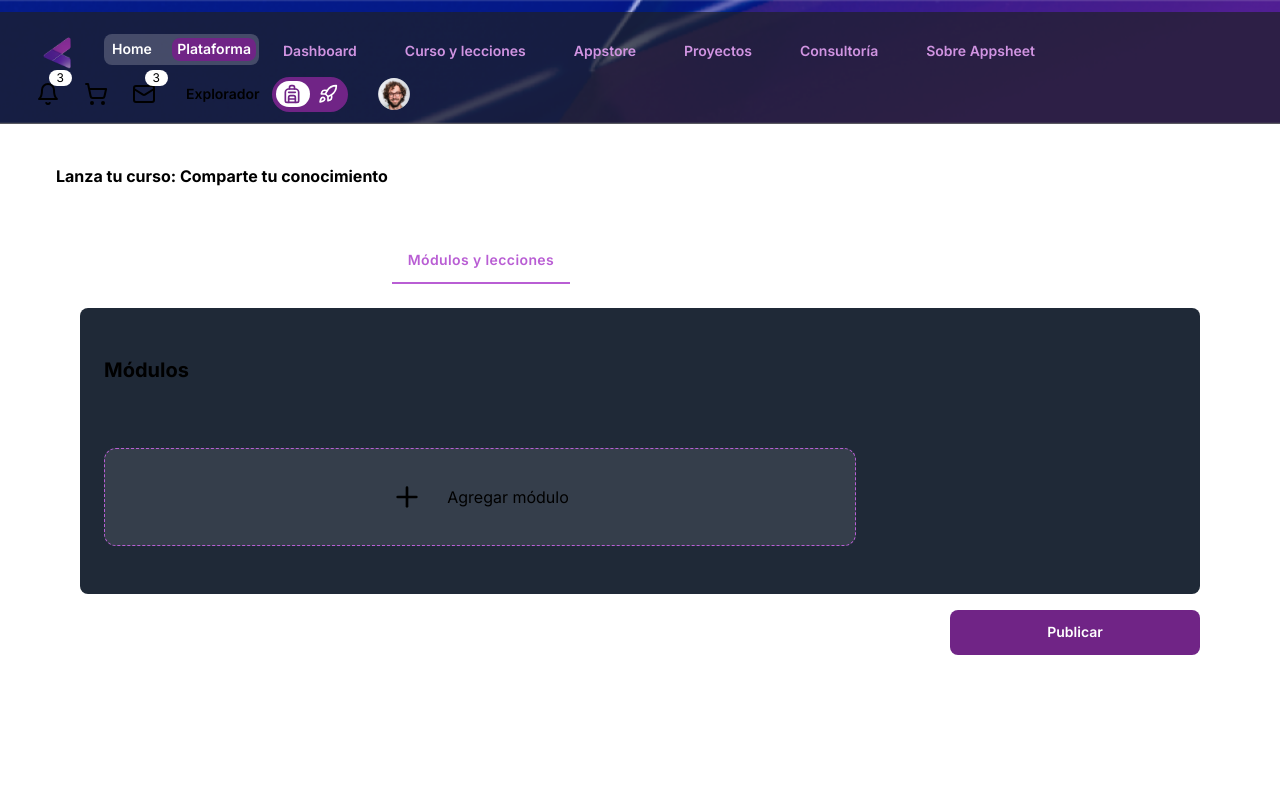
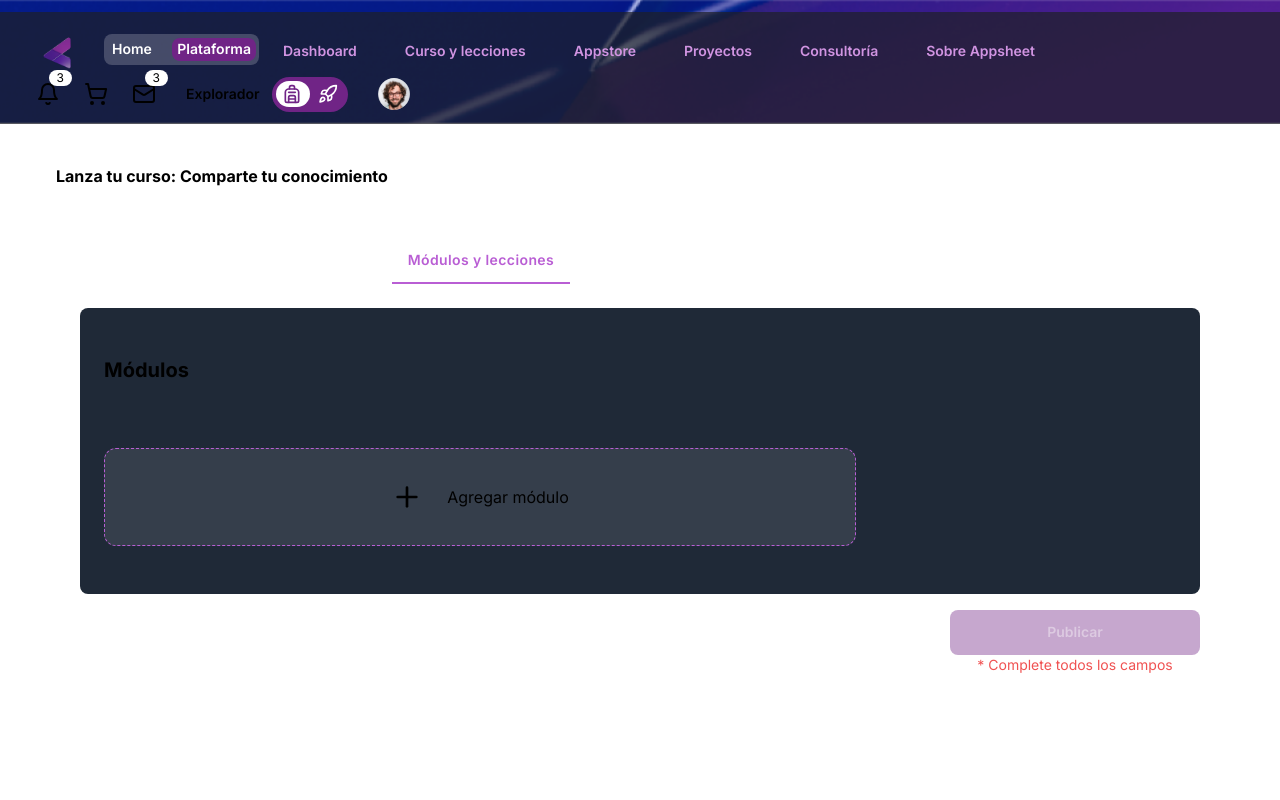
Before and after one commit to No-Country-simulation/h3-09-klowhub, a Next.js app in the folder client/: page /creator/create-course in a window 1280 px wide. Both pictures are taken after a click on the tab "Módulos y lecciones". Shown: the top 800 px of the page. Built offline with nearby package versions, Linux system fonts and the light colour scheme.

Commit message:
frontend/feature/fe-be-integration-create-course: Agrega validacion para deshabilitar boton de Publicar curso

```diff
--- a/client/src/app/(app)/creator/create-course/components/ModulesLessonsPanel.tsx
+++ b/client/src/app/(app)/creator/create-course/components/ModulesLessonsPanel.tsx
@@ -1,6 +1,6 @@
 import Button from '@/components/buttons/Button'
 import { Course, Lesson, Module } from '@/models/course.model'
-import { UseFormHandleSubmit } from 'react-hook-form'
+import { UseFormHandleSubmit, UseFormWatch } from 'react-hook-form'
 import AddedModulesAccordion from './AddedModulesAccordion'
 import AddModule from './AddModule'
 import PanelContainer from './PanelContainer'
@@ -13,6 +13,7 @@ interface ModulesLessonsPanelProps {
 	deleteModule: (moduleIndex: number) => void
 	addModuleLesson: (moduleIndex: number, lesson: Lesson) => void
 	deleteModuleLesson: (moduleIndex: number, lessonIndex: number) => void
+	watch: UseFormWatch<Course>
 }
 
 export default function ModulesLessonsPanel({
@@ -22,8 +23,17 @@ export default function ModulesLessonsPanel({
 	addModule,
 	deleteModule,
 	addModuleLesson,
-	deleteModuleLesson
+	deleteModuleLesson,
+	watch
 }: ModulesLessonsPanelProps) {
+	const isFieldFilled = (value: any) => {
+		if (Array.isArray(value)) return value.length > 0
+		if (value instanceof File || value instanceof Blob) return value.size > 0
+		return !!value?.toString().trim()
+	}
+
+	const allFieldsFilled = Object.values(watch()).every(isFieldFilled)
+
 	return (
 		<form onSubmit={handleSubmit(nextStep)} className="flex flex-col gap-4">
 			<PanelContainer className="flex">
@@ -40,10 +50,17 @@ export default function ModulesLessonsPanel({
 				</div>
 				<div className="min-w-80"></div>
 			</PanelContainer>
-			<div className="flex w-full justify-end">
-				<Button type="submit" className="w-16">
-					Publicar
-				</Button>
+			<div className="flex w-full flex-col items-end">
+				<div>
+					<Button type="submit" className="w-16" disabled={!allFieldsFilled}>
+						Publicar
+					</Button>
+					{!allFieldsFilled && (
+						<p className="text-center text-sm text-red-500">
+							* Complete todos los campos
+						</p>
+					)}
+				</div>
 			</div>
 		</form>
 	)
--- a/client/src/app/(app)/creator/create-course/page.tsx
+++ b/client/src/app/(app)/creator/create-course/page.tsx
@@ -12,7 +12,8 @@ export default function CreateCoursePage() {
 	const [formData, setFormData] = useState({})
 	const [addedModules, setAddedModules] = useState<Module[]>([])
 
-	const { register, handleSubmit, control, setValue, watch } = useForm<Course>()
+	const { register, handleSubmit, control, setValue, watch, getValues } =
+		useForm<Course>()
 
 	const nextStep = (data: object) => {
 		setFormData((prevData) => ({ ...prevData, ...data }))
@@ -90,6 +91,7 @@ export default function CreateCoursePage() {
 			deleteModule={deleteModule}
 			addModuleLesson={addModuleLesson}
 			deleteModuleLesson={deleteModuleLesson}
+			watch={watch}
 		/>
 	]
 
--- a/client/src/components/buttons/Button.tsx
+++ b/client/src/components/buttons/Button.tsx
@@ -21,11 +21,11 @@ export default function Button({
 			className={clsx(
 				'flex items-center justify-center gap-[10px] rounded-lg text-sm font-semibold',
 				{
-					'bg-primary-b-500 text-white hover:bg-primary-b-400 active:bg-primary-b-600':
+					'bg-primary-b-500 text-white hover:bg-primary-b-400 active:bg-primary-b-600 disabled:bg-primary-b-500/40 disabled:text-white/40':
 						variant === 'primary',
-					'text-primary-b-200 hover:text-primary-b-400 active:text-primary-b-600':
+					'text-primary-b-200 hover:text-primary-b-400 active:text-primary-b-600 disabled:text-primary-b-200/40':
 						variant !== 'primary',
-					'border border-primary-b-200 hover:border-primary-b-400 active:border-primary-b-600':
+					'border border-primary-b-200 hover:border-primary-b-400 active:border-primary-b-600 disabled:border-primary-b-200/40':
 						variant === 'secondary',
 					'h-[45px] min-w-[250px]': size === 'xl',
 					'h-[40px] min-w-[140px]': size === 'l'
```
